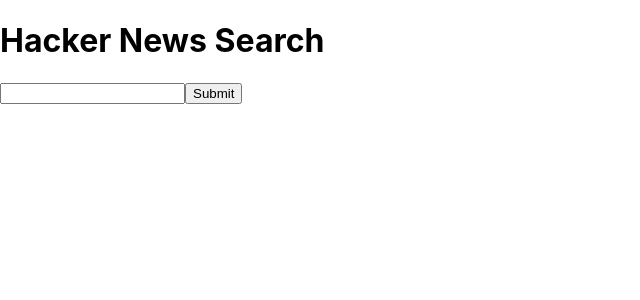
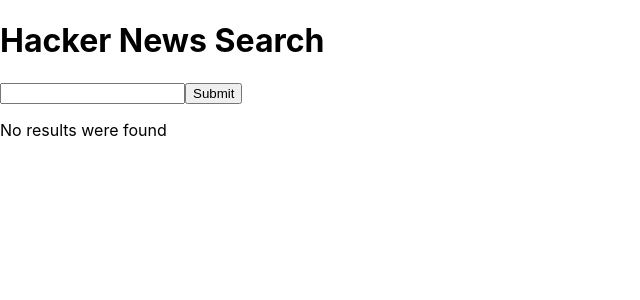
Before and after one commit to TheRealOwenRees/wbs-hacker-news-react, a React (Create React App) app: page / in a window 1280 px wide. Shown: the top 300 px of the page, without its empty margins (0-640 px from the left). Built offline with nearby package versions, Linux system fonts and the light colour scheme.

Commit message:
no search

```diff
--- a/src/App.js
+++ b/src/App.js
@@ -14,7 +14,9 @@
       <h1>Hacker News Search</h1>
       <Search entries={entries} setEntries={setEntries} setIsLoading={setIsLoading} />
       {isLoading === true && <img src={loading}></img>}
-      {entries.map((entry) => <Entry entry={entry} setIsLoading={setIsLoading} />)}
+      {entries.length > 0
+      ? entries.map((entry) => <Entry entry={entry} setIsLoading={setIsLoading} />)
+      : <p>No results were found</p>}
     </div>
   )
 }
```
